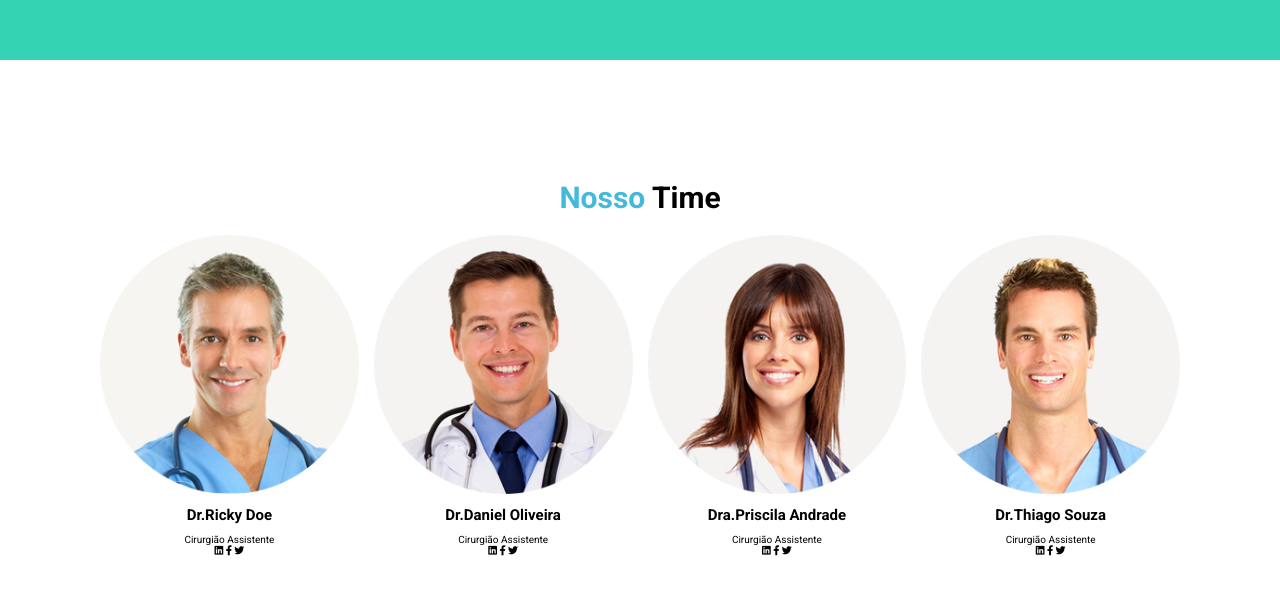
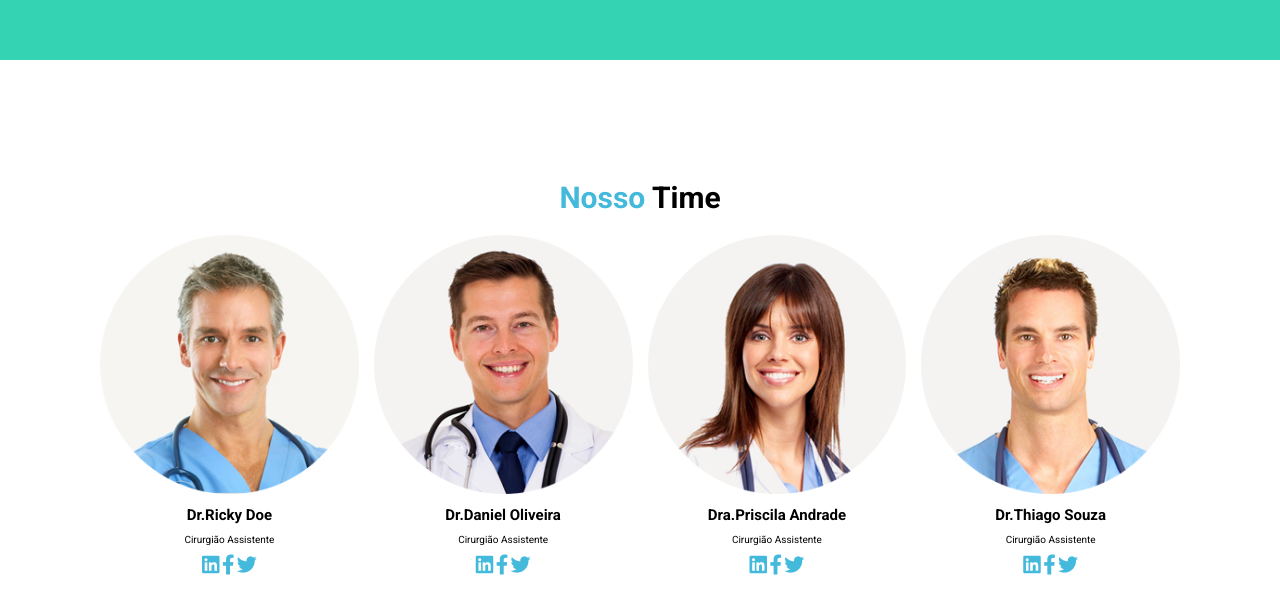
Before and after one commit to daniel-oliv3/care-point_website, a plain HTML site: page index.html in a window 1280 px wide. Shown: the part 2411-3024 px from the top of the page. Drawn offline with Linux system fonts and the light colour scheme.

Commit message:
Team-social-links

```diff
--- a/css/style.css
+++ b/css/style.css
@@ -257,6 +257,11 @@ header .navbar.active{
     font-size: 1.5rem;
 }
 
+.team-social-links i {
+    color: var(--fontcolor);
+    font-size: 2rem;
+    padding: 1rem 0;
+}
 
 
 
```
